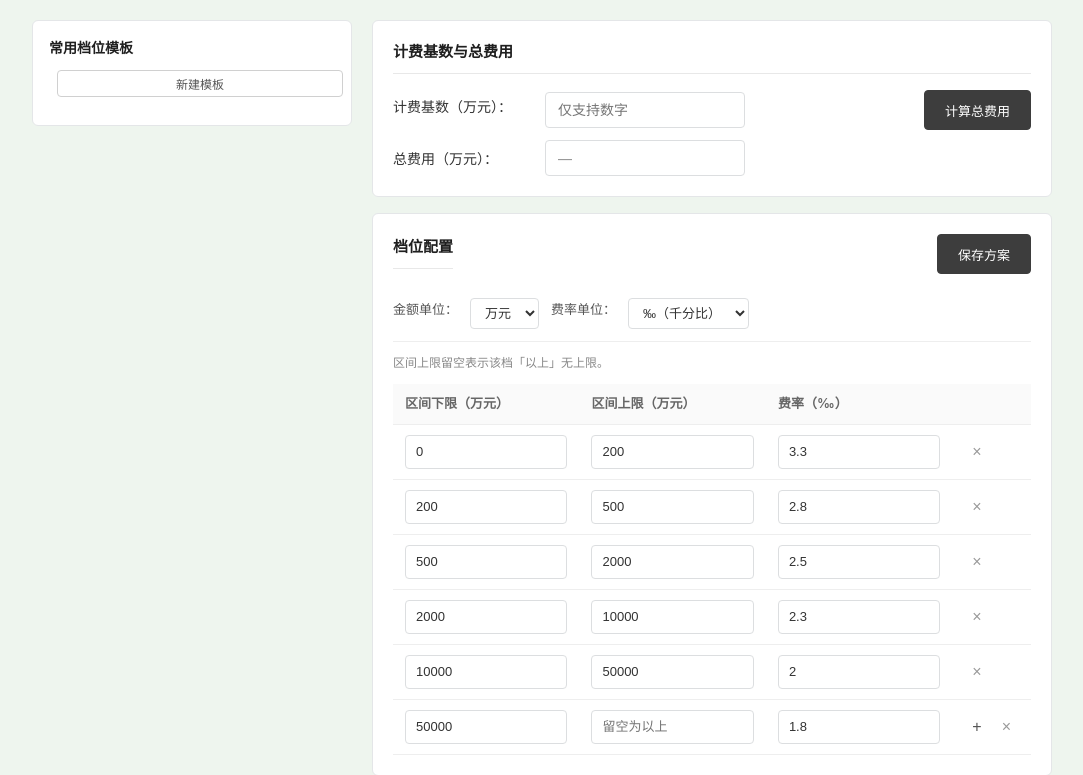
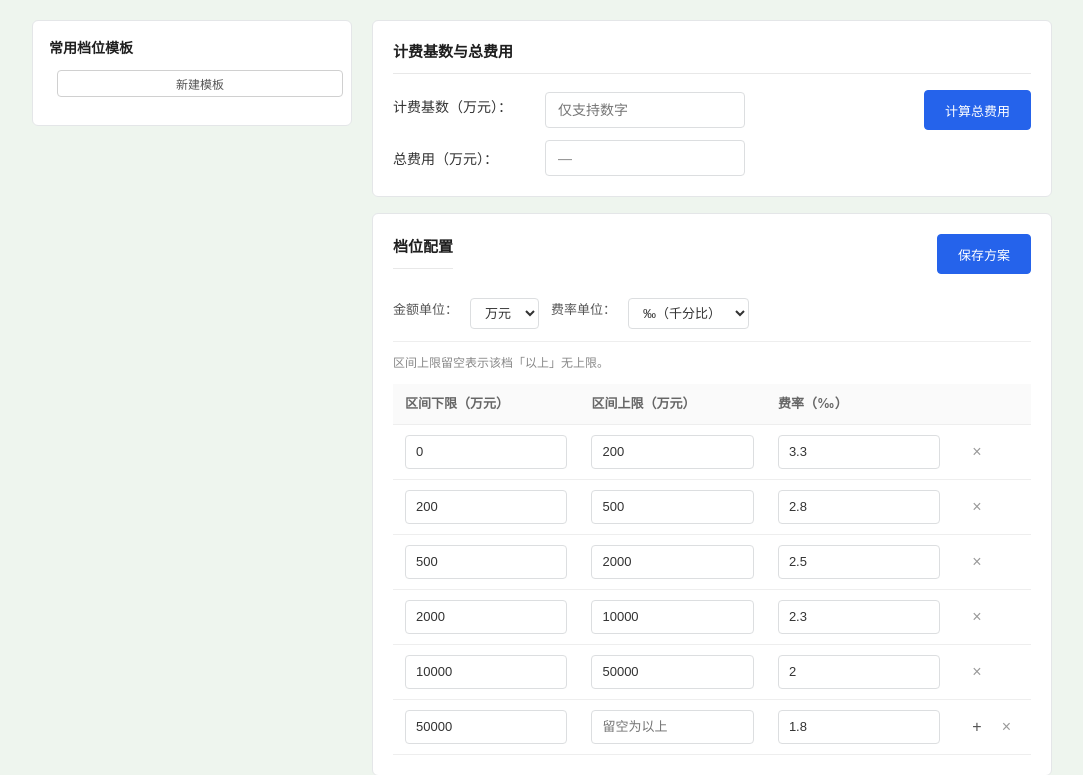
Before and after one commit to fayyer0205/progressive-rate-calc, a Flask app: page /progressive-rate in a window 1280 px wide. Shown: the part 175-950 px from the top of the page, without its empty margins (98-1181 px from the left). Run offline with Flask 3, Linux system fonts and the light colour scheme.

Commit message:
style: 主按钮改为蓝底白字
Made-with: Cursor

```diff
--- a/docs/index.html
+++ b/docs/index.html
@@ -72,8 +72,8 @@
         /* 按钮 */
         .progressive-rate .btn { font-size: 13px; border-radius: 4px; cursor: pointer; }
         .progressive-rate .btn-sm { padding: 4px 10px; font-size: 12px; }
-        .progressive-rate .btn-primary { background: #3d3d3d; border: 1px solid #3d3d3d; color: #fff; }
-        .progressive-rate .btn-primary:hover { background: #505050; border-color: #505050; }
+        .progressive-rate .btn-primary { background: #2563eb; border: 1px solid #2563eb; color: #fff; }
+        .progressive-rate .btn-primary:hover { background: #1d4ed8; border-color: #1d4ed8; }
         .progressive-rate .btn-secondary { background: #fff; border: 1px solid #d0d0d0; color: #555; }
         .progressive-rate .btn-secondary:hover { background: #f5f5f5; border-color: #b8b8b8; color: #333; }
 
--- a/progressive_rate_standalone.html
+++ b/progressive_rate_standalone.html
@@ -72,8 +72,8 @@
         /* 按钮 */
         .progressive-rate .btn { font-size: 13px; border-radius: 4px; cursor: pointer; }
         .progressive-rate .btn-sm { padding: 4px 10px; font-size: 12px; }
-        .progressive-rate .btn-primary { background: #3d3d3d; border: 1px solid #3d3d3d; color: #fff; }
-        .progressive-rate .btn-primary:hover { background: #505050; border-color: #505050; }
+        .progressive-rate .btn-primary { background: #2563eb; border: 1px solid #2563eb; color: #fff; }
+        .progressive-rate .btn-primary:hover { background: #1d4ed8; border-color: #1d4ed8; }
         .progressive-rate .btn-secondary { background: #fff; border: 1px solid #d0d0d0; color: #555; }
         .progressive-rate .btn-secondary:hover { background: #f5f5f5; border-color: #b8b8b8; color: #333; }
 
--- a/templates/progressive_rate.html
+++ b/templates/progressive_rate.html
@@ -89,8 +89,8 @@
         /* 按钮：低调配色 */
         .progressive-rate .btn { font-size: 13px; border-radius: 4px; }
         .progressive-rate .btn-sm { padding: 4px 10px; font-size: 12px; }
-        .progressive-rate .btn-primary { background: #3d3d3d; border: 1px solid #3d3d3d; color: #fff; }
-        .progressive-rate .btn-primary:hover { background: #505050; border-color: #505050; }
+        .progressive-rate .btn-primary { background: #2563eb; border: 1px solid #2563eb; color: #fff; }
+        .progressive-rate .btn-primary:hover { background: #1d4ed8; border-color: #1d4ed8; }
         .progressive-rate .btn-secondary { background: #fff; border: 1px solid #d0d0d0; color: #555; }
         .progressive-rate .btn-secondary:hover { background: #f5f5f5; border-color: #b8b8b8; color: #333; }
 
```
